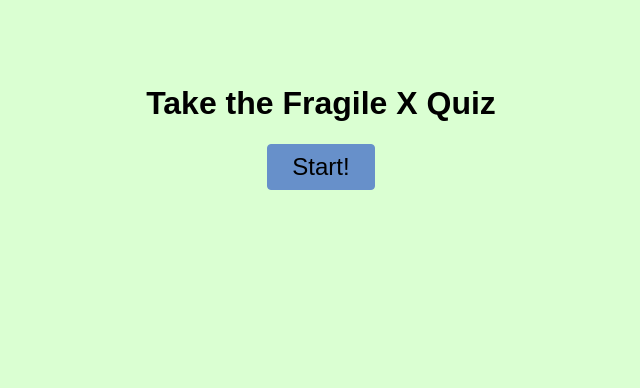
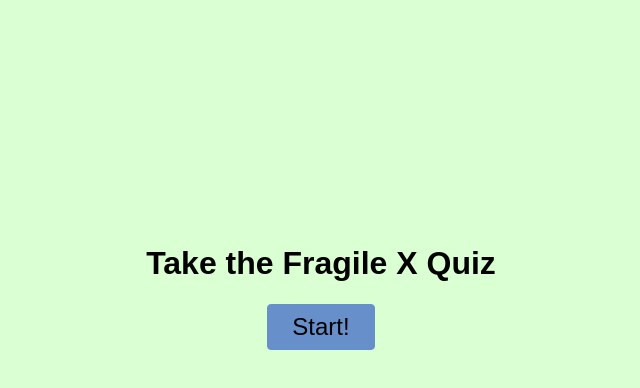
Before and after one commit to aberkow/quiz-app, a plain HTML site: page index.html in a window 1280 px wide. Shown: the whole page, without its empty margins (319-959 px from the left). Drawn offline with nearby package versions, Linux system fonts and the light colour scheme.

Commit message:
style's better moving squash a JS bug

```diff
--- a/css/stylesheet.css
+++ b/css/stylesheet.css
@@ -24,8 +24,8 @@ header {
     text-align: center;
 }
 
-.intro__title {
-  //padding-top: 14rem;
+.intro__title, .final__tally {
+  padding-top: 10rem;
 }
 
 .intro__start, .confirm__button, .restart {
@@ -51,7 +51,7 @@ header {
 
 .quiz__answers > .quiz__answers-item {
   margin: 0 auto;
-  max-width: 20rem;
+  max-width: 31rem;
   padding: 1rem 0;
   cursor: pointer;
   border-radius: 4px;
```
